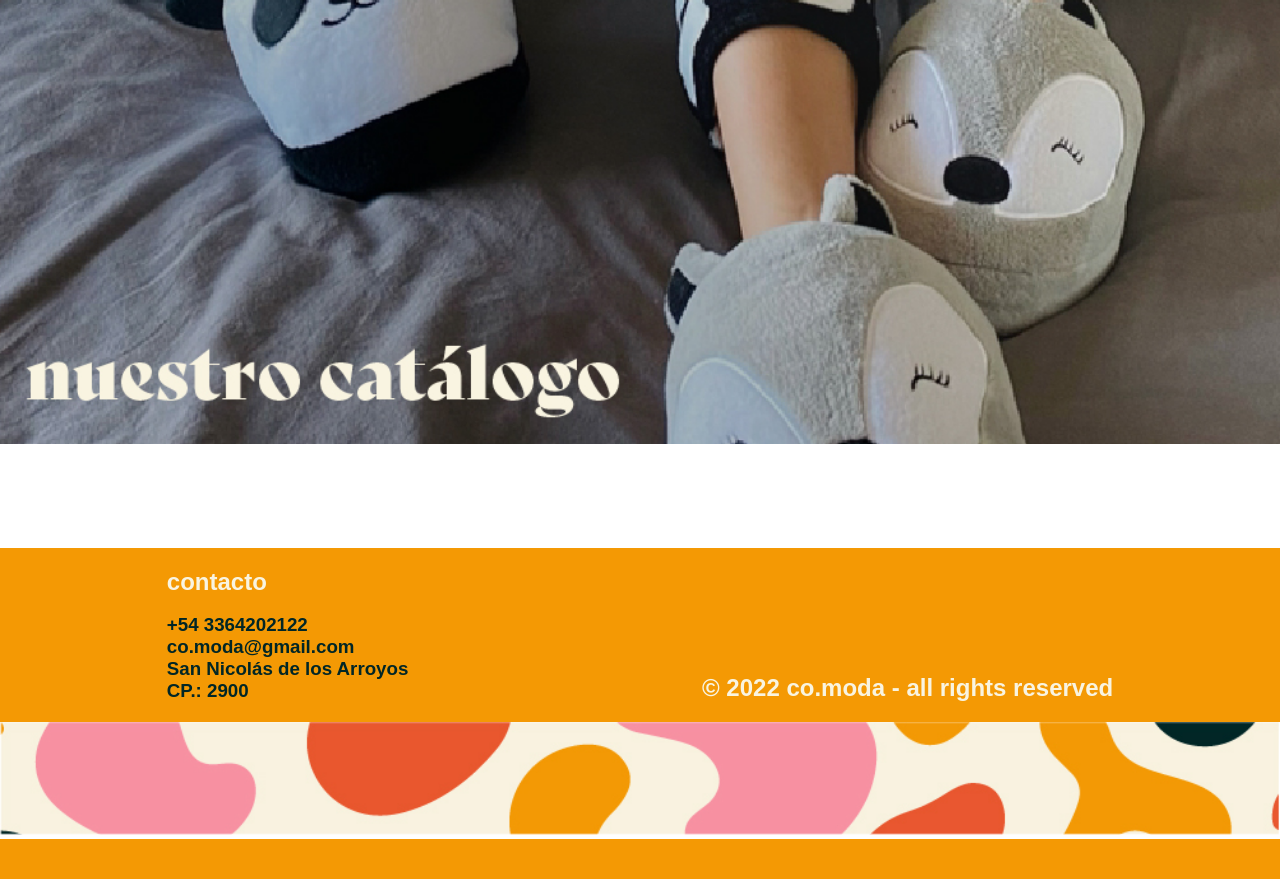
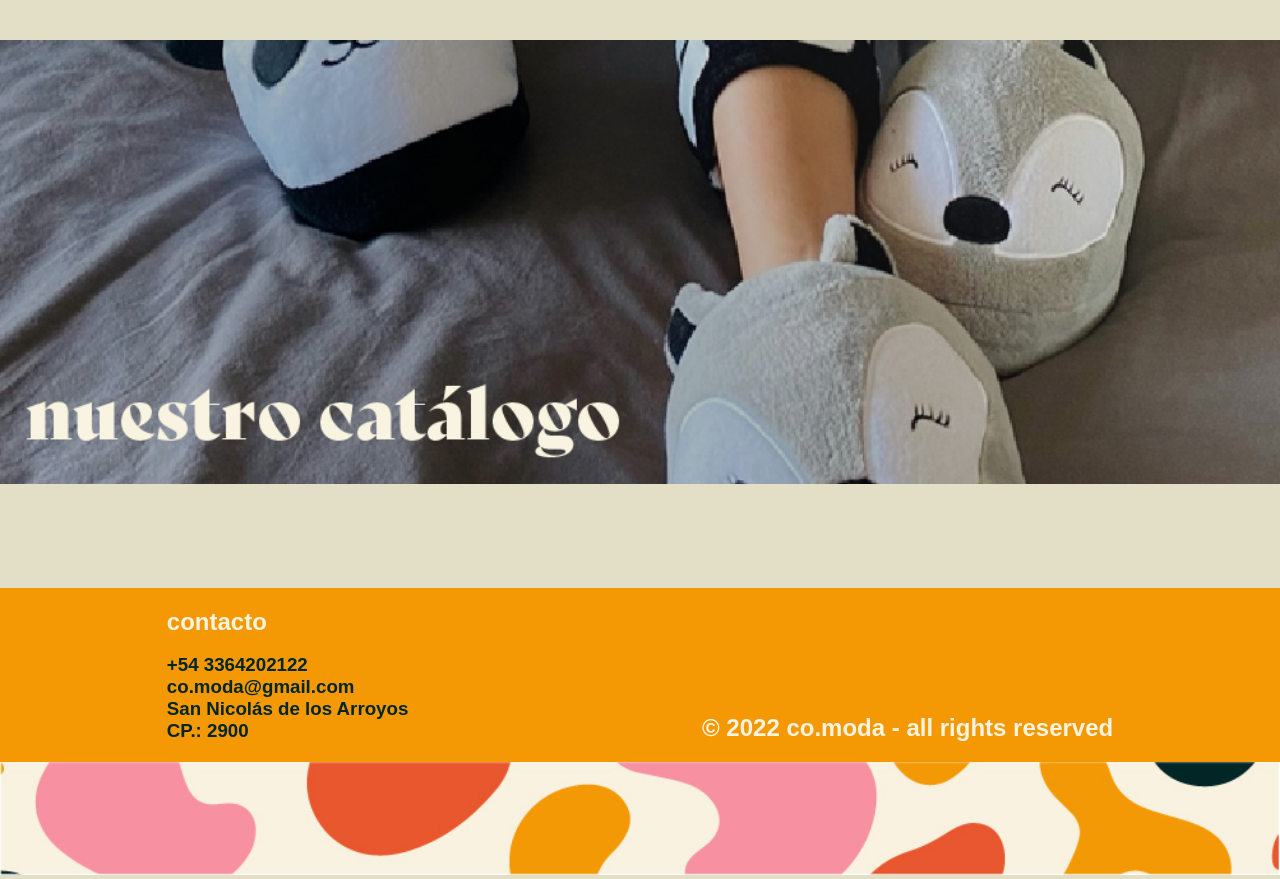
Before and after one commit to ManuMug/Marcher, a Node server app: page /products/list in a window 1280 px wide. Shown: the part 92-971 px from the top of the page. Before the commit the page ends 931 px from the top, so only its background shows below. Run offline with Node 20, Linux system fonts and the light colour scheme; data that the repository does not hold is empty; some libraries are stand-ins or nearby versions; some web fonts are replaced.

Commit message:
sumando estilos

```diff
--- a/public/css/listado.css
+++ b/public/css/listado.css
@@ -3,6 +3,9 @@
     padding: 0;
     box-sizing: border-box;
     text-decoration: none;
+}
+body {
+    background-color: #E3DFC6;
 }
 .products-container {
     display: flex;
--- a/views/home.ejs
+++ b/views/home.ejs
@@ -10,7 +10,7 @@
 <body>
     <header><%-include('partials/header.ejs')%></header>
    <div>
-    <img src="/img/ImagenHome.jpg" alt="FotoHome" width="100%">
+    <img src="/img/ImagenHome.jpg" alt="FotoHome" width="100%" style="margin-top: 40px;" >
    </div>
    <section>
     <div><h1 class="h1home"> nuestras categorías </h1></div>
--- a/views/products/listadodeproductos.ejs
+++ b/views/products/listadodeproductos.ejs
@@ -14,7 +14,7 @@
         <%-include('../partials/header.ejs')%>
     </header>
     <div>
-        <img src="/img/catalogo.jpg" alt="FotoCatalogo" width="100%">
+        <img src="/img/catalogo.jpg" alt="FotoCatalogo" width="100%" style="margin-top: 40px;" >
     </div>
     <section>
         <div class="products-container">
@@ -25,14 +25,14 @@
                         <div class="product-card" style="position: relative ;">
                             <i class="fa-solid fa-dog"></i>
                             <div class="flex-row">
-                                <p class="price" style="color:var(--azul-fuerte)">$<%= product.precio %>
+                                <p class="price" style="color:#F39905">$<%= product.precio %>
                                 </p>
 
                             </div>
-                            <h3 class="descripcion" style="color: #5c5c5c;">
+                            <h3 class="descripcion" style="color: #E8572F;">
                                 <%= product.nombre %>
                             </h3>
-                            <h3 class="descripcion" style="color: #5c5c5c;">
+                            <h3 class="descripcion" style="color: #E8572F;">
                                 <%= product.categoria %>
                             </h3>
                         </div>
```
